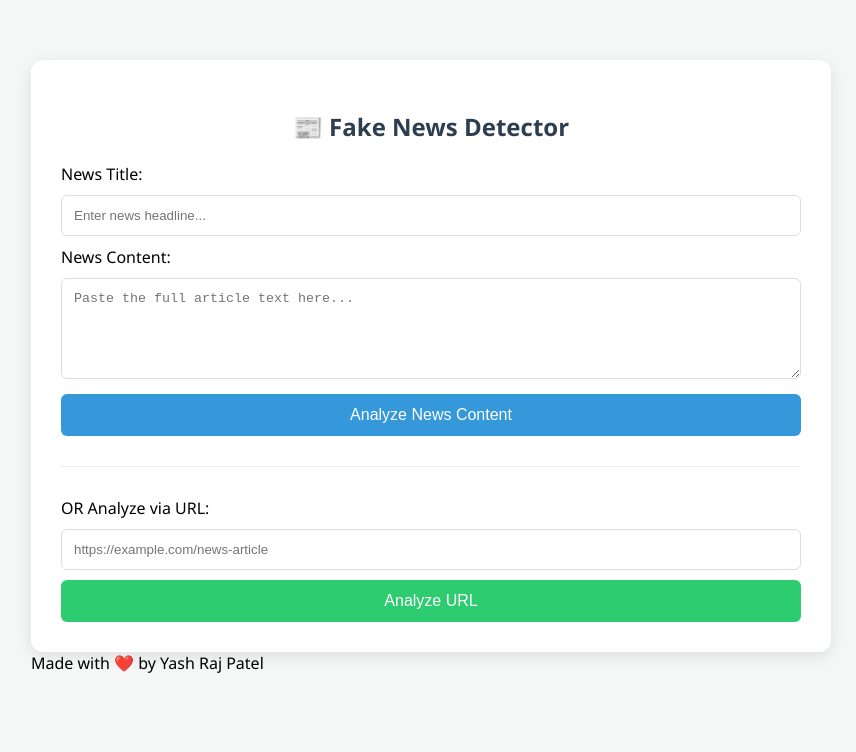
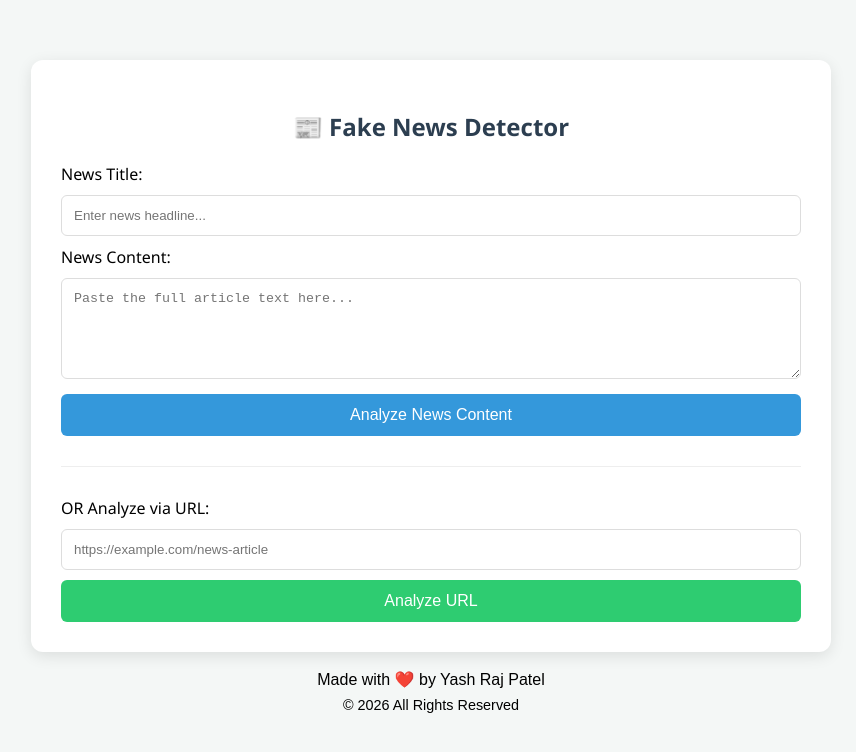
Before and after one commit to yashrajpatel799/news_dector, a plain HTML site: page static/index.html in a window 1280 px wide. Shown: the whole page, without its empty margins (209-1065 px from the left). Drawn offline with Linux system fonts and the light colour scheme.

Commit message:
Updated FastAPI app setup and static files

```diff
--- a/static/index.html
+++ b/static/index.html
@@ -101,8 +101,11 @@
         load.innerText = msg;
     }
 </script>
-<div style="height: 100%; width: 100pxpx; display: flex; align-items: centre; text-align: center;">
-  Made with ❤️ by Yash Raj Patel
+<div style="height: 10vh; width: 100%; display: flex; flex-direction: column; align-items: center; justify-content: center; text-align: center; font-family: sans-serif;">
+  <div>Made with ❤️ by Yash Raj Patel</div>
+  <div style="font-size: 0.9em; margin-top: 8px;">
+    &copy; 2026 All Rights Reserved
+  </div>
 </div>
 </body>
 </html>
```
